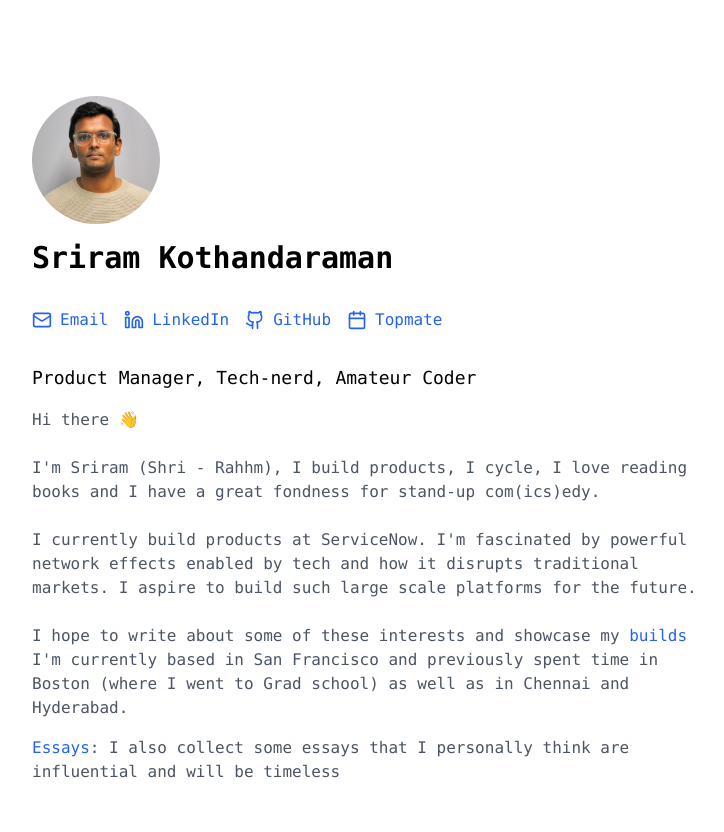
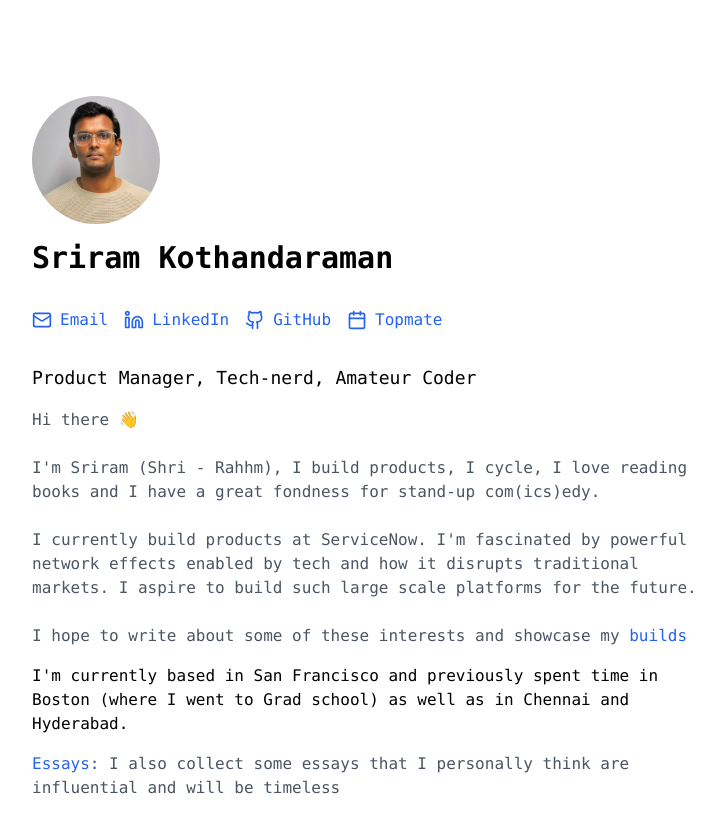
Before and after one commit to sriramkj07/Personalwebsite, a Next.js app: page / in a window 1280 px wide. Shown: the top 832 px of the page, without its empty margins (272-996 px from the left). Built offline with nearby package versions, Linux system fonts and the light colour scheme.

Commit message:
Update page.tsx

```diff
--- a/app/page.tsx
+++ b/app/page.tsx
@@ -55,10 +55,8 @@ export default function Home() {
                I hope to write about some of these interests and showcase my `}
 
                <Link href="/builds" className="text-blue-600 hover:text-blue-800 hover:underline">builds</Link>
-  {`
-I'm currently based in San Francisco and previously spent time in Boston (where I went to Grad school) as well as in Chennai and Hyderabad.
-`}
           </p>
+<div> I'm currently based in San Francisco and previously spent time in Boston (where I went to Grad school) as well as in Chennai and Hyderabad. </div>
           <div>
   <Link href="/essays" className="text-blue-600 hover:text-blue-800">
     Essays
```
